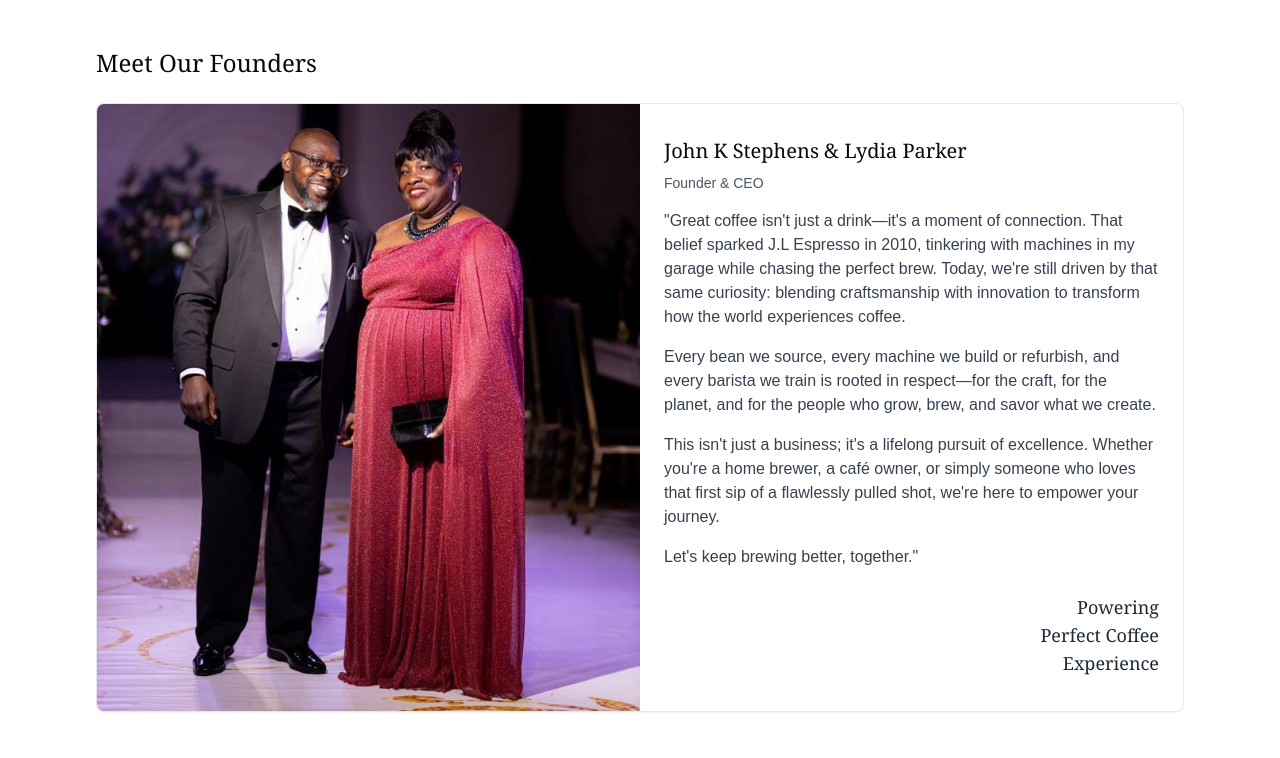
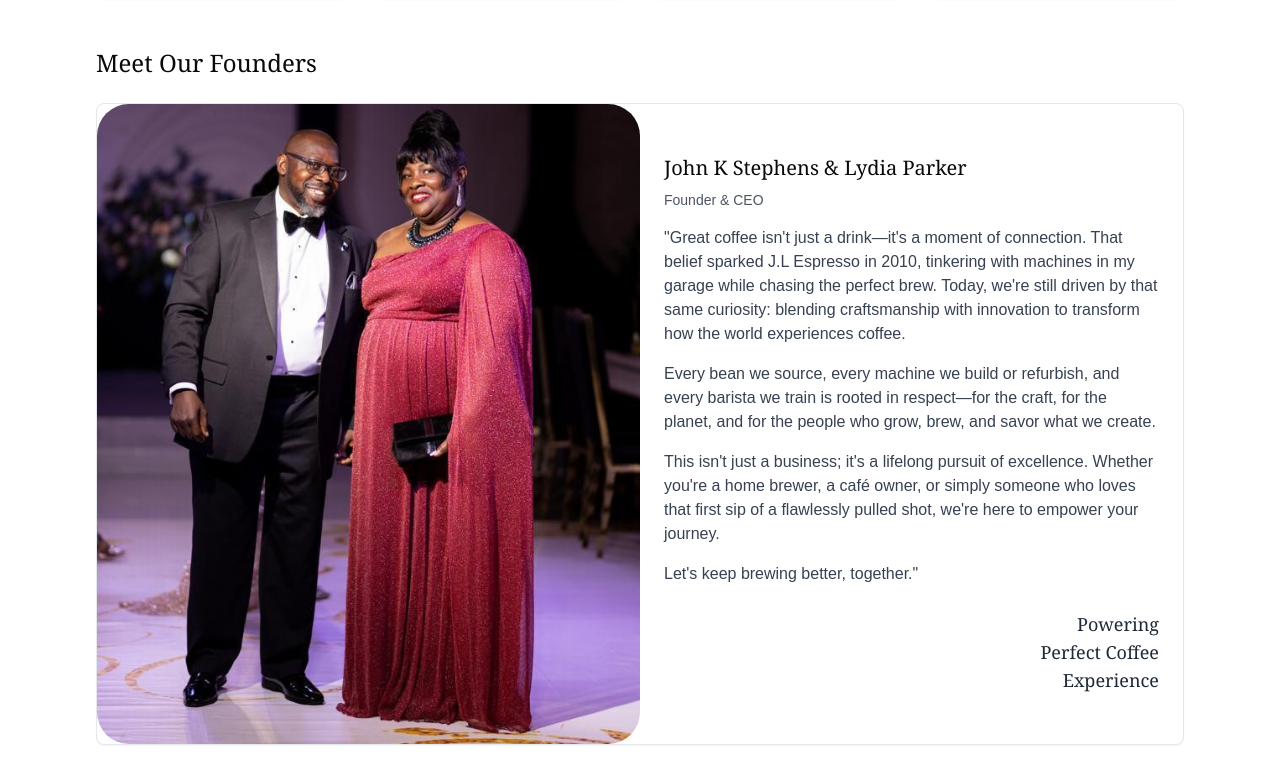
Before and after one commit to StanParaclete/jlespresso, a Next.js app: page /about-us in a window 1280 px wide. Shown: the part 663-1421 px from the top of the page. Built offline with nearby package versions, Linux system fonts and the light colour scheme.

Commit message:
foundeer pic

```diff
--- a/app/(page)/about-us/page.tsx
+++ b/app/(page)/about-us/page.tsx
@@ -55,7 +55,7 @@ const AboutUsPage = () => {
         <img
           src="/founders.jpg"
           alt="J.L Espresso Founders"
-          className="w-full h-full object-cover object-center"
+          className="w-full h-[80vh] max-lg:h-96 rounded-[2pc] object-cover object-top"
         />
       </div>
       <div className="p-6 flex flex-col justify-center">
```
Also changed, not shown: 1 other file (tests, documents, lock files or other folders).
